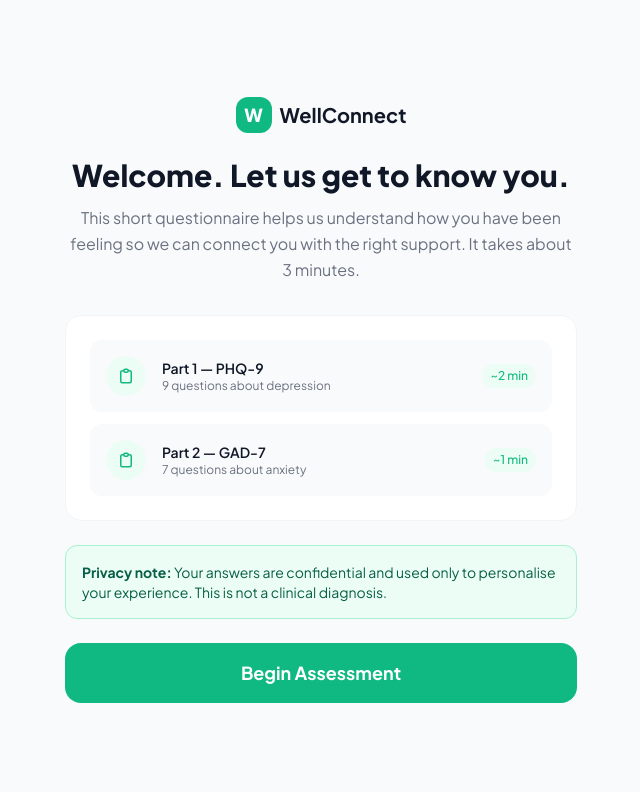
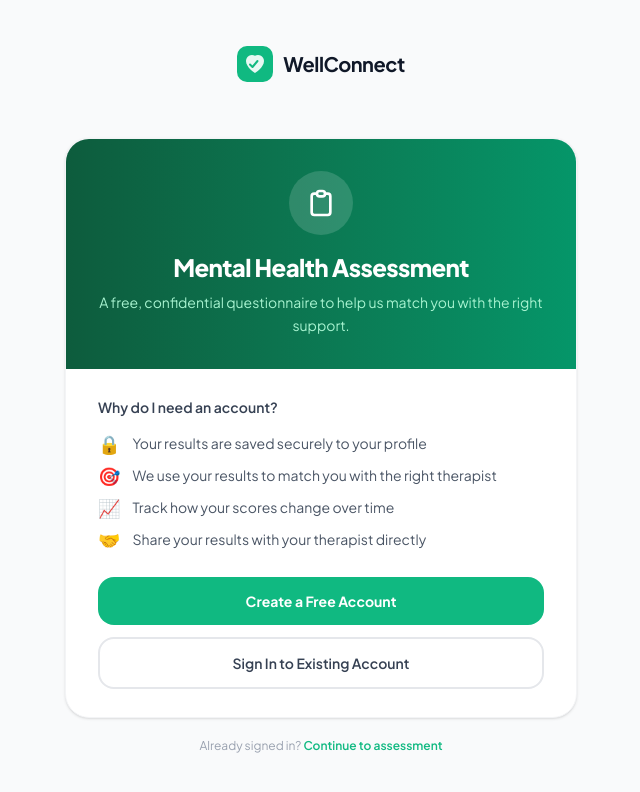
Before and after one commit to Nnamdi004/WellConnectFrontend, a Next.js app: page /intake in a window 1280 px wide. Shown: the top 792 px of the page, without its empty margins (319-959 px from the left). Built offline with nearby package versions, Linux system fonts and the light colour scheme.

Commit message:
I added 6 different mental categories under the share your story section and also added a login or account creation prompt if a user wants  to take the assessment

```diff
--- a/src/app/feed/new/page.tsx
+++ b/src/app/feed/new/page.tsx
@@ -2,8 +2,16 @@
 import { useEffect, useState } from "react";
 import Link from "next/link";
 
-type Category = { id: number; name: string };
 type Tag = { id: number; name: string };
+
+const CATEGORIES = [
+  { id: 1, name: "Anxiety" },
+  { id: 2, name: "Depression" },
+  { id: 3, name: "Grief & Loss" },
+  { id: 4, name: "Trauma & PTSD" },
+  { id: 5, name: "Stress & Burnout" },
+  { id: 6, name: "Relationships" },
+];
 
 export default function NewStoryPage() {
   const [title, setTitle] = useState("");
@@ -11,16 +19,14 @@ export default function NewStoryPage() {
   const [categoryId, setCategoryId] = useState<number | null>(null);
   const [selectedTags, setSelectedTags] = useState<number[]>([]);
   const [isAnonymous, setIsAnonymous] = useState(true);
-  const [categories, setCategories] = useState<Category[]>([]);
   const [tags, setTags] = useState<Tag[]>([]);
   const [loading, setLoading] = useState(false);
   const [error, setError] = useState("");
   const [success, setSuccess] = useState(false);
-  const BASE = process.env.NEXT_PUBLIC_API_URL || "http://localhost:8080";
+  const BASE = process.env.NEXT_PUBLIC_API_URL || "http://localhost:8081";
 
   useEffect(() => {
-    fetch(`${BASE}/api/categories`).then(r => r.json()).then(setCategories).catch(() => {});
-    fetch(`${BASE}/api/tags`).then(r => r.json()).then(setTags).catch(() => {});
+    fetch(`${BASE}/api/stories/tags`).then(r => r.json()).then(setTags).catch(() => {});
   }, [BASE]);
 
   const toggleTag = (id: number) => setSelectedTags(prev => prev.includes(id) ? prev.filter(t => t !== id) : [...prev, id]);
@@ -54,7 +60,14 @@ export default function NewStoryPage() {
   return (
     <main className="min-h-screen bg-gray-50">
       <nav className="bg-white border-b border-gray-100 px-6 py-4 flex items-center justify-between">
-        <Link href="/" className="flex items-center gap-2"><div className="w-8 h-8 bg-[#10B981] rounded-lg flex items-center justify-center"><span className="text-white font-black">W</span></div><span className="font-bold text-gray-900">WellConnect</span></Link>
+        <Link href="/" className="flex items-center gap-2.5">
+          <svg width="32" height="32" viewBox="0 0 36 36" fill="none">
+            <rect width="36" height="36" rx="10" fill="#10B981"/>
+            <path d="M18 27s-9-5.5-9-12a6 6 0 0 1 9-5.196A6 6 0 0 1 27 15c0 6.5-9 12-9 12z" fill="white" opacity="0.9"/>
+            <path d="M13 18.5 l2.5 2.5 l5-6" stroke="#10B981" strokeWidth="2" strokeLinecap="round" strokeLinejoin="round"/>
+          </svg>
+          <span className="font-bold text-gray-900 tracking-tight">WellConnect</span>
+        </Link>
         <Link href="/feed" className="text-sm text-gray-500 hover:text-gray-900">Cancel</Link>
       </nav>
       <div className="max-w-2xl mx-auto px-4 py-10">
@@ -62,7 +75,22 @@ export default function NewStoryPage() {
         <form onSubmit={handleSubmit} className="bg-white rounded-2xl border border-gray-100 p-6 space-y-5">
           {error && <div className="bg-red-50 border border-red-200 text-red-700 text-sm rounded-xl px-4 py-3">{error}</div>}
           <div><label className="block text-sm font-semibold text-gray-700 mb-1">Title</label><input type="text" value={title} onChange={e => setTitle(e.target.value)} required placeholder="Give your story a title" className="w-full px-4 py-3 border border-gray-200 rounded-xl text-sm focus:outline-none focus:border-[#10B981] bg-gray-50" /></div>
-          <div><label className="block text-sm font-semibold text-gray-700 mb-1">Category</label><select value={categoryId ?? ""} onChange={e => setCategoryId(Number(e.target.value))} required className="w-full px-4 py-3 border border-gray-200 rounded-xl text-sm focus:outline-none focus:border-[#10B981] bg-gray-50 text-gray-600"><option value="">Select a category</option>{categories.map(c => <option key={c.id} value={c.id}>{c.name}</option>)}</select></div>
+          <div>
+            <label className="block text-sm font-semibold text-gray-700 mb-1">
+              Category <span className="text-red-400">*</span>
+            </label>
+            <select
+              value={categoryId ?? ""}
+              onChange={e => setCategoryId(Number(e.target.value))}
+              required
+              className="w-full px-4 py-3 border border-gray-200 rounded-xl text-sm focus:outline-none focus:border-[#10B981] bg-gray-50 text-gray-700"
+            >
+              <option value="" disabled>Select a mental health topic...</option>
+              {CATEGORIES.map(c => (
+                <option key={c.id} value={c.id}>{c.name}</option>
+              ))}
+            </select>
+          </div>
           <div><label className="block text-sm font-semibold text-gray-700 mb-1">Your Story</label><textarea value={content} onChange={e => setContent(e.target.value)} required rows={8} placeholder="Write your story here. Take your time. This is your space." className="w-full px-4 py-3 border border-gray-200 rounded-xl text-sm focus:outline-none focus:border-[#10B981] bg-gray-50 resize-none leading-relaxed" /><p className="text-xs text-gray-400 mt-1 text-right">{content.length} characters</p></div>
           {tags.length > 0 && <div><label className="block text-sm font-semibold text-gray-700 mb-2">Tags <span className="text-gray-400 font-normal">(optional)</span></label><div className="flex flex-wrap gap-2">{tags.map(tag => <button key={tag.id} type="button" onClick={() => toggleTag(tag.id)} className={`px-3 py-1 rounded-full text-xs border transition-colors ${selectedTags.includes(tag.id) ? "bg-[#10B981] text-white border-[#10B981]" : "border-gray-200 text-gray-500 hover:border-[#10B981]"}`}>#{tag.name}</button>)}</div></div>}
           <div className="flex items-center justify-between py-4 border-t border-gray-50">
--- a/src/app/intake/page.tsx
+++ b/src/app/intake/page.tsx
@@ -1,5 +1,5 @@
 "use client";
-import { useState } from "react";
+import { useState, useEffect } from "react";
 import Link from "next/link";
 
 const PHQ9 = ["Little interest or pleasure in doing things","Feeling down, depressed, or hopeless","Trouble falling or staying asleep, or sleeping too much","Feeling tired or having little energy","Poor appetite or overeating","Feeling bad about yourself or that you are a failure","Trouble concentrating on things","Moving or speaking so slowly others noticed, or being fidgety and restless","Thoughts that you would be better off dead or of hurting yourself"];
@@ -15,10 +15,15 @@ function severity(score: number, max: number) {
 }
 
 export default function IntakePage() {
-  const [step, setStep] = useState<"welcome"|"phq9"|"gad7"|"results">("welcome");
+  const [step, setStep] = useState<"auth-gate"|"welcome"|"phq9"|"gad7"|"results">("auth-gate");
   const [phq9, setPhq9] = useState<Record<number,number>>({});
   const [gad7, setGad7] = useState<Record<number,number>>({});
   const [submitting, setSubmitting] = useState(false);
+
+  useEffect(() => {
+    const token = localStorage.getItem("token");
+    if (token) setStep("welcome");
+  }, []);
   const phq9Score = Object.values(phq9).reduce((a,b) => a+b, 0);
   const gad7Score = Object.values(gad7).reduce((a,b) => a+b, 0);
 
@@ -39,11 +44,90 @@ export default function IntakePage() {
     } catch { } finally { setSubmitting(false); setStep("results"); }
   };
 
+  if (step === "auth-gate") return (
+    <main className="min-h-screen bg-gray-50 flex items-center justify-center px-4">
+      <div className="max-w-lg w-full">
+        {/* Logo */}
+        <div className="text-center mb-8">
+          <Link href="/" className="inline-flex items-center gap-2.5 mb-6">
+            <svg width="36" height="36" viewBox="0 0 36 36" fill="none">
+              <rect width="36" height="36" rx="10" fill="#10B981"/>
+              <path d="M18 27s-9-5.5-9-12a6 6 0 0 1 9-5.196A6 6 0 0 1 27 15c0 6.5-9 12-9 12z" fill="white" opacity="0.9"/>
+              <path d="M13 18.5 l2.5 2.5 l5-6" stroke="#10B981" strokeWidth="2" strokeLinecap="round" strokeLinejoin="round"/>
+            </svg>
+            <span className="text-xl font-bold text-gray-900 tracking-tight">WellConnect</span>
+          </Link>
+        </div>
+
+        {/* Gate card */}
+        <div className="bg-white rounded-3xl border border-gray-100 shadow-sm overflow-hidden mb-5">
+          {/* Top banner */}
+          <div className="bg-gradient-to-r from-[#0D5C3D] to-[#059669] px-8 py-8 text-center">
+            <div className="w-16 h-16 bg-white/15 rounded-full flex items-center justify-center mx-auto mb-4">
+              <svg width="32" height="32" fill="none" stroke="white" strokeWidth="2" viewBox="0 0 24 24">
+                <path d="M9 5H7a2 2 0 0 0-2 2v12a2 2 0 0 0 2 2h10a2 2 0 0 0 2-2V7a2 2 0 0 0-2-2h-2M9 5a2 2 0 0 0 2 2h2a2 2 0 0 0 2-2M9 5a2 2 0 0 1 2-2h2a2 2 0 0 1 2 2" strokeLinecap="round" strokeLinejoin="round"/>
+              </svg>
+            </div>
+            <h1 className="text-2xl font-extrabold text-white tracking-tight mb-2">Mental Health Assessment</h1>
+            <p className="text-[#A7F3D0] text-sm leading-relaxed">A free, confidential questionnaire to help us match you with the right support.</p>
+          </div>
+
+          {/* Body */}
+          <div className="px-8 py-7">
+            <p className="text-gray-700 font-semibold text-sm mb-4">Why do I need an account?</p>
+            <div className="space-y-3 mb-7">
+              {[
+                { icon: "🔒", text: "Your results are saved securely to your profile" },
+                { icon: "🎯", text: "We use your results to match you with the right therapist" },
+                { icon: "📈", text: "Track how your scores change over time" },
+                { icon: "🤝", text: "Share your results with your therapist directly" },
+              ].map(item => (
+                <div key={item.text} className="flex items-start gap-3">
+                  <span className="text-lg leading-none mt-0.5">{item.icon}</span>
+                  <p className="text-sm text-gray-600">{item.text}</p>
+                </div>
+              ))}
+            </div>
+
+            <div className="flex flex-col gap-3">
+              <Link
+                href="/register"
+                className="w-full py-3.5 bg-[#10B981] text-white font-bold rounded-2xl hover:bg-[#059669] active:scale-95 transition-all text-center text-sm"
+              >
+                Create a Free Account
+              </Link>
+              <Link
+                href="/login"
+                className="w-full py-3.5 border-2 border-gray-200 text-gray-700 font-semibold rounded-2xl hover:border-[#10B981] hover:text-[#10B981] active:scale-95 transition-all text-center text-sm"
+              >
+                Sign In to Existing Account
+              </Link>
+            </div>
+          </div>
+        </div>
+
+        <p className="text-center text-xs text-gray-400">
+          Already signed in?{" "}
+          <button onClick={() => setStep("welcome")} className="text-[#10B981] font-semibold hover:underline">
+            Continue to assessment
+          </button>
+        </p>
+      </div>
+    </main>
+  );
+
   if (step === "welcome") return (
     <main className="min-h-screen bg-gray-50 flex items-center justify-center px-4">
       <div className="max-w-lg w-full">
         <div className="text-center mb-8">
-          <Link href="/" className="flex items-center justify-center gap-2 mb-6"><div className="w-9 h-9 bg-[#10B981] rounded-xl flex items-center justify-center"><span className="text-white font-black text-lg">W</span></div><span className="text-xl font-bold text-gray-900">WellConnect</span></Link>
+          <Link href="/" className="inline-flex items-center gap-2.5 mb-6">
+            <svg width="36" height="36" viewBox="0 0 36 36" fill="none">
+              <rect width="36" height="36" rx="10" fill="#10B981"/>
+              <path d="M18 27s-9-5.5-9-12a6 6 0 0 1 9-5.196A6 6 0 0 1 27 15c0 6.5-9 12-9 12z" fill="white" opacity="0.9"/>
+              <path d="M13 18.5 l2.5 2.5 l5-6" stroke="#10B981" strokeWidth="2" strokeLinecap="round" strokeLinejoin="round"/>
+            </svg>
+            <span className="text-xl font-bold text-gray-900 tracking-tight">WellConnect</span>
+          </Link>
           <h1 className="text-3xl font-extrabold text-gray-900 mb-3">Welcome. Let us get to know you.</h1>
           <p className="text-gray-500 leading-relaxed">This short questionnaire helps us understand how you have been feeling so we can connect you with the right support. It takes about 3 minutes.</p>
         </div>
```
Also changed, not shown: 2 other files (tests, documents, lock files or other folders).
